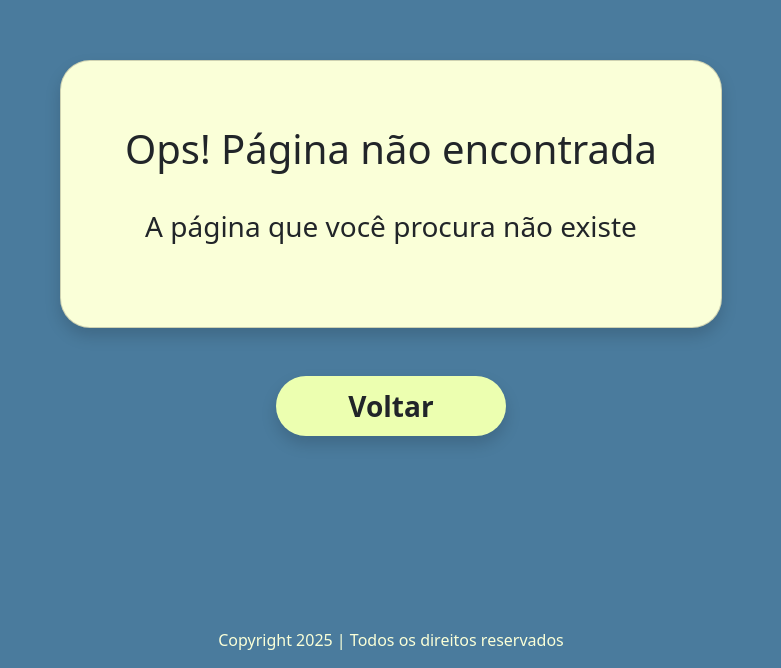
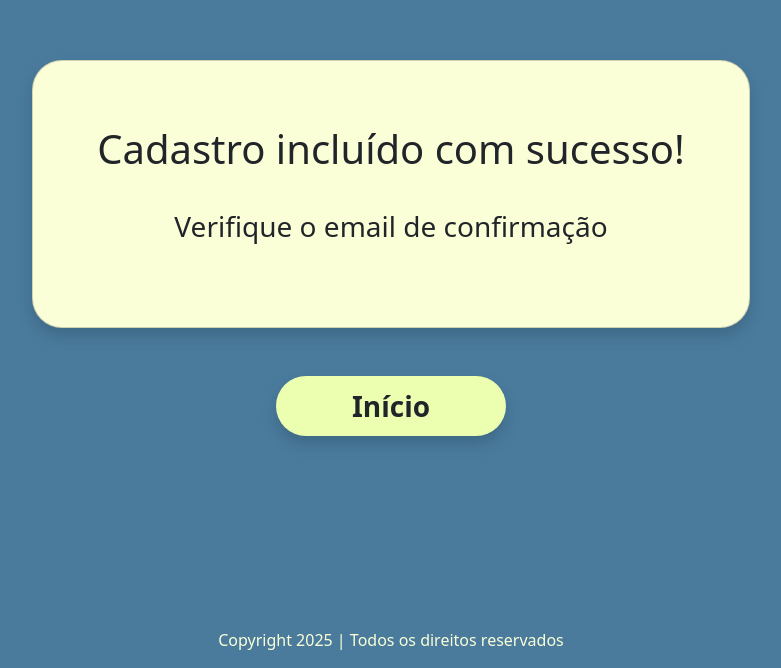
Before and after one commit to PedroPA94/universidade-cglnps, an Angular app in the folder app/frontend/: page /cadastro/sucesso in a window 1280 px wide. Shown: the part 132-800 px from the top of the page, without its empty margins (249-1030 px from the left). Built offline with nearby package versions, Linux system fonts and the light colour scheme.

Commit message:
feat: adiciona pagina de sucesso

```diff
--- a/app/frontend/src/app/pages/cadastro/cadastro.routes.ts
+++ b/app/frontend/src/app/pages/cadastro/cadastro.routes.ts
@@ -5,5 +5,9 @@ export const cadastroRoutes: Routes = [
     path: 'fornecedor',
     loadComponent: () => import('./fornecedor/fornecedor').then((m) => m.Fornecedor),
   },
+  {
+    path: 'sucesso',
+    loadComponent: () => import('./sucesso/sucesso').then((m) => m.Sucesso),
+  },
   { path: '', loadComponent: () => import('./cadastro').then((m) => m.Cadastro) },
 ];
--- a/app/frontend/src/app/pages/cadastro/fornecedor/fornecedor.ts
+++ b/app/frontend/src/app/pages/cadastro/fornecedor/fornecedor.ts
@@ -34,5 +34,7 @@ export class Fornecedor {
     this.cadastroService.atualizarFormulario(
       this.formularioFornecedor.value as IFormularioFornecedor
     );
+
+    this.router.navigate(['/cadastro/sucesso']);
   }
 }
--- /dev/null
+++ b/app/frontend/src/app/pages/cadastro/sucesso/sucesso.css
@@ -0,0 +1,3 @@
+:host {
+  display: contents;
+}
--- /dev/null
+++ b/app/frontend/src/app/pages/cadastro/sucesso/sucesso.html
@@ -0,0 +1,6 @@
+<app-card class="text-center p-5 mb-5">
+  <h1 class="titulo">Cadastro incluído com sucesso!</h1>
+  <p>Verifique o email de confirmação</p>
+</app-card>
+
+<app-botao estilo="primario" routerLink="/home">Início</app-botao>
--- /dev/null
+++ b/app/frontend/src/app/pages/cadastro/sucesso/sucesso.ts
@@ -0,0 +1,12 @@
+import { Component } from '@angular/core';
+import { Botao } from '../../../components/botao/botao';
+import { Card } from '../../../components/card/card';
+import { RouterLink } from '@angular/router';
+
+@Component({
+  selector: 'app-sucesso',
+  imports: [Card, Botao, RouterLink],
+  templateUrl: './sucesso.html',
+  styleUrl: './sucesso.css',
+})
+export class Sucesso {}
```
Also changed, not shown: 1 other file (tests, documents, lock files or other folders).
